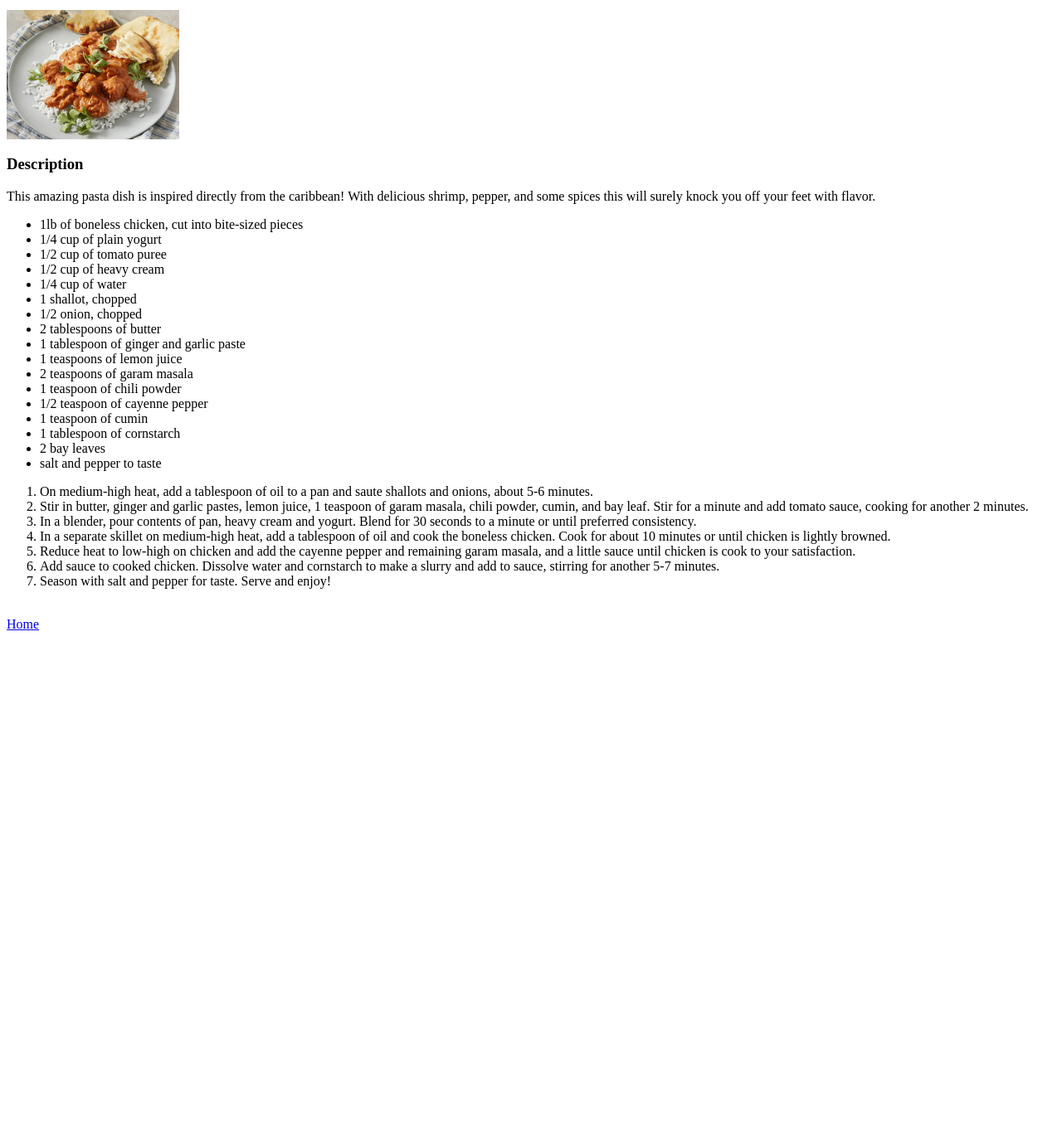
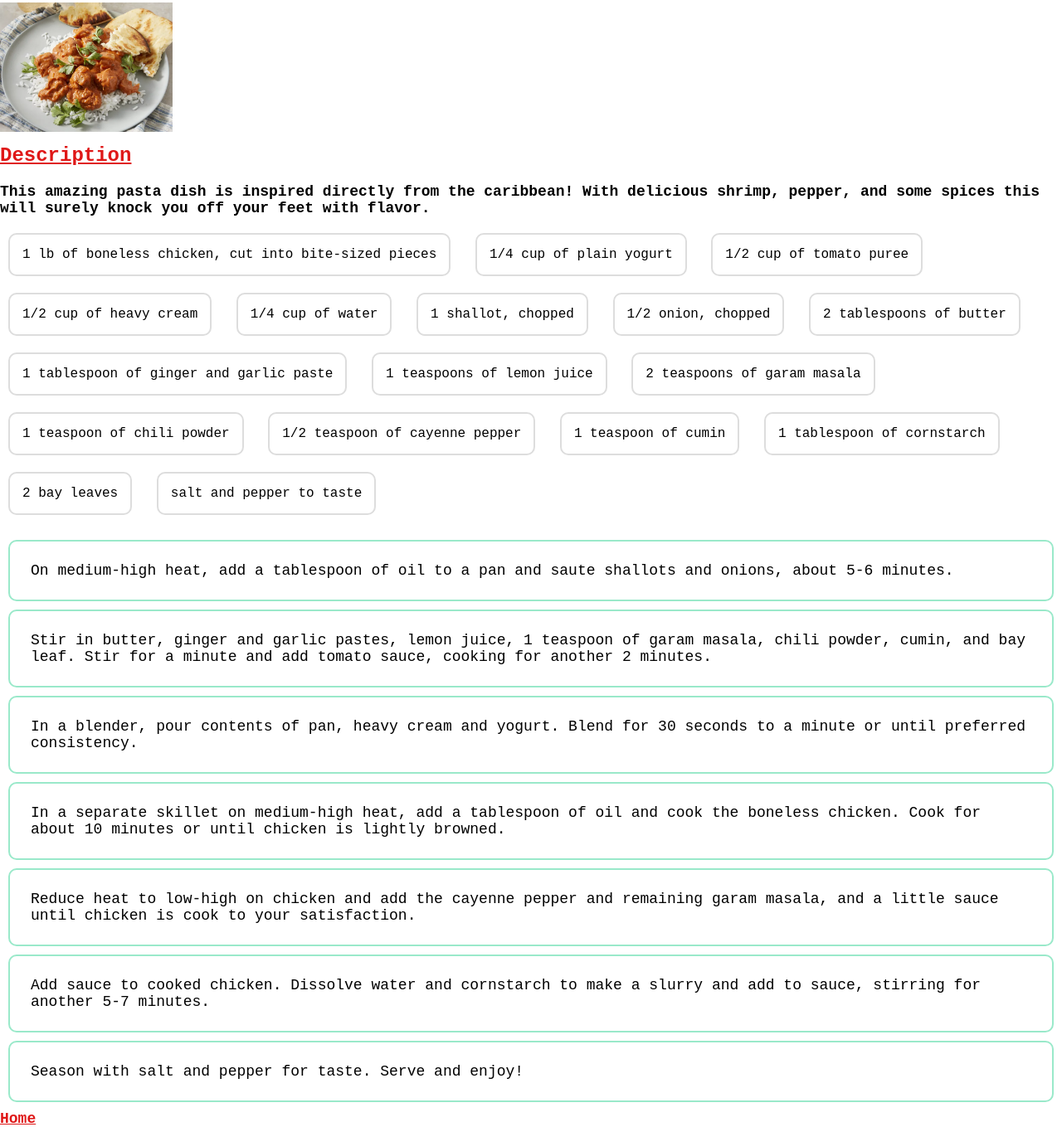
Before and after one commit to javosmith12/rebels_recipes, a plain HTML site: page recipes/butter_chicken.html in a window 1280 px wide. Shown: the part 54-1413 px from the top of the page at 83% size. Before the commit the page ends 824 px from the top, so only its background shows below. Drawn offline with Linux system fonts and the light colour scheme.

Commit message:
added classes to rasta pasta, chili, and butter chicken

```diff
--- a/recipes/butter_chicken.html
+++ b/recipes/butter_chicken.html
@@ -1,11 +1,12 @@
+<link rel="stylesheet" href="../styles.css">
 <h1>Butter Chicken</h1>
 
 <div>
-    <img src="../images/butter_chicken.webp" height="156">
-    <h3>Description</h3>
-    <p>This amazing pasta dish is inspired directly from the caribbean! With delicious shrimp, pepper, and some spices this will surely knock you off your feet with flavor.</p>
-    <ul>
-        <li>1lb of boneless chicken, cut into bite-sized pieces</li>
+    <img class="img "src="../images/butter_chicken.webp" height="156">
+    <h3 class="desc-title">Description</h3>
+    <p class="desc">This amazing pasta dish is inspired directly from the caribbean! With delicious shrimp, pepper, and some spices this will surely knock you off your feet with flavor.</p>
+    <ul class="ing-list">
+        <li>1 lb of boneless chicken, cut into bite-sized pieces</li>
         <li>1/4 cup of plain yogurt</li>
         <li>1/2 cup of tomato puree</li>
         <li>1/2 cup of heavy cream</li>
@@ -23,7 +24,7 @@
         <li>2 bay leaves</li>
         <li>salt and pepper to taste</li>
     </ul>
-    <ol>
+    <ol class="unord-list">
         <li>On medium-high heat, add a tablespoon of oil to a pan and saute shallots and onions, about 5-6 minutes.</li>
         <li>Stir in butter, ginger and garlic pastes, lemon juice, 1 teaspoon of garam masala, chili powder, cumin, and bay leaf. Stir for a minute and add tomato sauce, cooking for another 2 minutes.</li>
         <li>In a blender, pour contents of pan, heavy cream and yogurt. Blend for 30 seconds to a minute or until preferred consistency.</li>
@@ -33,8 +34,4 @@
         <li>Season with salt and pepper for taste. Serve and enjoy!</li>
     </ol>
 </div>
-
-<div>
-    <br>
-    <a href="../index.html">Home</a>
-</div>
+<a class="anch" href="../index.html">Home</a>
--- a/styles.css
+++ b/styles.css
@@ -33,7 +33,7 @@ h1 {
     margin: 10px;
 }
 
-.title {
+.desc-title {
     font-size: 24px;
     text-decoration: underline;
     color: rgb(223, 24, 24);
@@ -41,7 +41,7 @@ h1 {
 }
 
 .desc {
-    font-size: 16px;
+    font-size: 18px;
     font-weight: bold;
     margin-bottom: 10px;
 }
@@ -58,3 +58,21 @@ h1 {
     border: 2px rgb(221, 221, 221) solid;
     border-radius: 10px;
 }
+
+.unord-list {
+    list-style: none;
+}
+
+.unord-list li{
+    font-size: 18px;
+    border: 2px solid rgb(154, 233, 202);
+    border-radius: 10px;
+    padding: 25px;
+    margin: 10px;
+}
+
+.anch {
+    font-size: 18px;
+    color: rgb(223, 24, 24);
+    font-weight: bold;
+}
```
Also changed, not shown: recipes/beg_sandwich.html (+11 -13 lines), recipes/chili.html (+7 -11 lines), recipes/rasta_pasta.html (+7 -10 lines).
